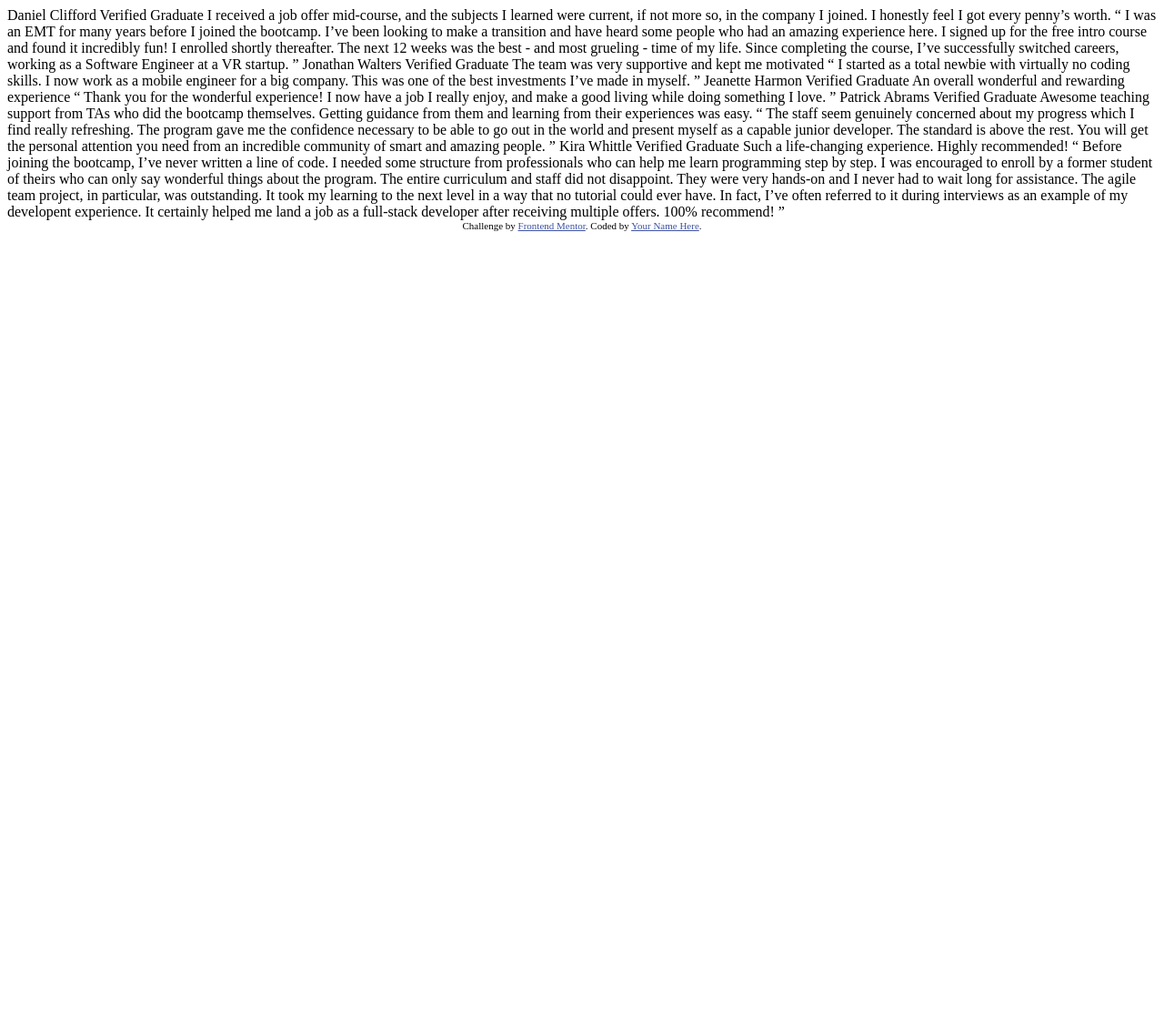
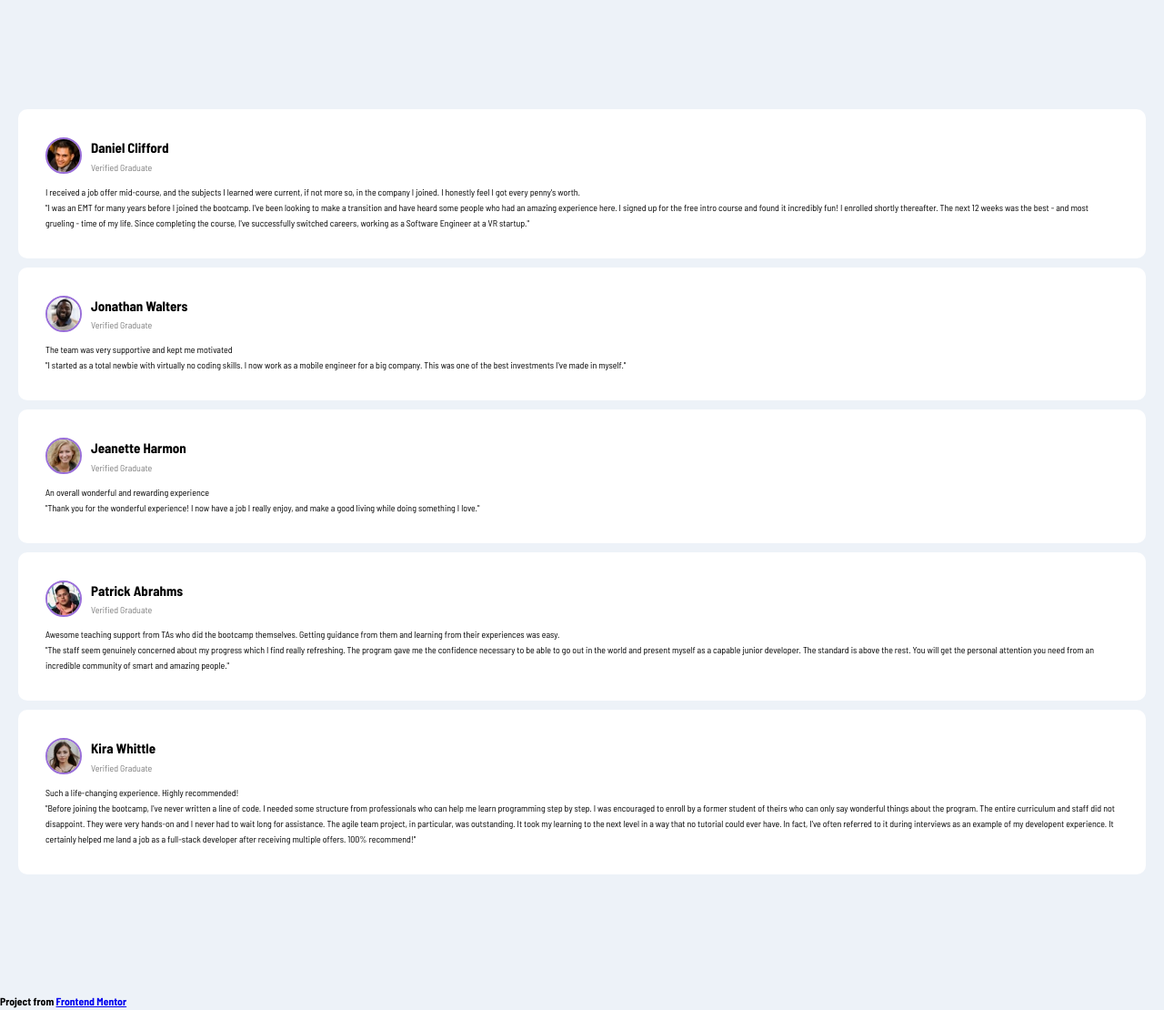
Before and after one commit to mfkfawas/frontendmentor.io-challenge-CSS-grid, a plain HTML site: page index.html in a window 1280 px wide. Shown: the whole page at 91% size. Before the commit the page ends 800 px from the top, so only its background shows below. Drawn offline with Linux system fonts and the light colour scheme.

Commit message:
done basic card decoration

```diff
--- a/index.html
+++ b/index.html
@@ -1,76 +1,162 @@
 <!DOCTYPE html>
 <html lang="en">
-<head>
-  <meta charset="UTF-8">
-  <meta name="viewport" content="width=device-width, initial-scale=1.0"> <!-- displays site properly based on user's device -->
+  <head>
+    <meta charset="UTF-8" />
+    <meta http-equiv="X-UA-Compatible" content="IE=edge" />
+    <meta
+      name="viewport"
+      content="width=device-width, initial-scale=1.0"
+    />
+    <link rel="stylesheet" href="/style.css" />
+    <title>Testimonials</title>
+  </head>
+  <body>
+    <div class="testimonials">
+      <div class="card card--bg-purple">
+        <header class="card__header">
+          <img
+            src="images/image-daniel.jpg"
+            class="card__img"
+            alt=""
+          />
+          <div>
+            <h3>Daniel Clifford</h3>
+            <p>Verified Graduate</p>
+          </div>
+        </header>
+        <p class="card__lead">
+          I received a job offer mid-course, and the subjects I
+          learned were current, if not more so, in the company I
+          joined. I honestly feel I got every penny's worth.
+        </p>
+        <p class="card__quote">
+          "I was an EMT for many years before I joined the
+          bootcamp. I've been looking to make a transition and
+          have heard some people who had an amazing experience
+          here. I signed up for the free intro course and found
+          it incredibly fun! I enrolled shortly thereafter. The
+          next 12 weeks was the best - and most grueling - time
+          of my life. Since completing the course, I've
+          successfully switched careers, working as a Software
+          Engineer at a VR startup."
+        </p>
+      </div>
 
-  <link rel="icon" type="image/png" sizes="32x32" href="./images/favicon-32x32.png">
+      <div class="card card--bg-gray-blue">
+        <header class="card__header">
+          <img
+            src="images/image-jonathan.jpg"
+            class="card__img"
+            alt=""
+          />
+          <div>
+            <h3>Jonathan Walters</h3>
+            <p>Verified Graduate</p>
+          </div>
+        </header>
+        <p class="card__lead">
+          The team was very supportive and kept me motivated
+        </p>
+        <p class="card__quote">
+          "I started as a total newbie with virtually no coding
+          skills. I now work as a mobile engineer for a big
+          company. This was one of the best investments I've made
+          in myself."
+        </p>
+      </div>
 
-  <title>Frontend Mentor | [Challenge Name Here]</title>
+      <div class="card">
+        <header class="card__header">
+          <img
+            src="images/image-jeanette.jpg"
+            class="card__img"
+            alt=""
+          />
+          <div>
+            <h3>Jeanette Harmon</h3>
+            <p>Verified Graduate</p>
+          </div>
+        </header>
+        <p class="card__lead">
+          An overall wonderful and rewarding experience
+        </p>
+        <p class="card__quote">
+          "Thank you for the wonderful experience! I now have a
+          job I really enjoy, and make a good living while doing
+          something I love."
+        </p>
+      </div>
 
-  <!-- Feel free to remove these styles or customise in your own stylesheet 👍 -->
-  <style>
-    .attribution { font-size: 11px; text-align: center; }
-    .attribution a { color: hsl(228, 45%, 44%); }
-  </style>
-</head>
-<body>
-  Daniel Clifford
-  Verified Graduate
+      <div class="card card--bg-black-blue">
+        <header class="card__header">
+          <img
+            src="images/image-patrick.jpg"
+            class="card__img"
+            alt=""
+          />
+          <div>
+            <h3>Patrick Abrahms</h3>
+            <p>Verified Graduate</p>
+          </div>
+        </header>
+        <p class="card__lead">
+          Awesome teaching support from TAs who did the bootcamp
+          themselves. Getting guidance from them and learning
+          from their experiences was easy.
+        </p>
+        <p class="card__quote">
+          "The staff seem genuinely concerned about my progress
+          which I find really refreshing. The program gave me the
+          confidence necessary to be able to go out in the world
+          and present myself as a capable junior developer. The
+          standard is above the rest. You will get the personal
+          attention you need from an incredible community of
+          smart and amazing people."
+        </p>
+      </div>
 
-  I received a job offer mid-course, and the subjects I learned were current, if not more so,
-  in the company I joined. I honestly feel I got every penny’s worth.
+      <div class="card">
+        <header class="card__header">
+          <img
+            src="images/image-kira.jpg"
+            class="card__img"
+            alt=""
+          />
+          <div>
+            <h3>Kira Whittle</h3>
+            <p>Verified Graduate</p>
+          </div>
+        </header>
+        <p class="card__lead">
+          Such a life-changing experience. Highly recommended!
+        </p>
+        <p class="card__quote">
+          "Before joining the bootcamp, I've never written a line
+          of code. I needed some structure from professionals who
+          can help me learn programming step by step. I was
+          encouraged to enroll by a former student of theirs who
+          can only say wonderful things about the program. The
+          entire curriculum and staff did not disappoint. They
+          were very hands-on and I never had to wait long for
+          assistance. The agile team project, in particular, was
+          outstanding. It took my learning to the next level in a
+          way that no tutorial could ever have. In fact, I've
+          often referred to it during interviews as an example of
+          my developent experience. It certainly helped me land a
+          job as a full-stack developer after receiving multiple
+          offers. 100% recommend!"
+        </p>
+      </div>
+    </div>
 
-  “ I was an EMT for many years before I joined the bootcamp. I’ve been looking to make a
-  transition and have heard some people who had an amazing experience here. I signed up
-  for the free intro course and found it incredibly fun! I enrolled shortly thereafter.
-  The next 12 weeks was the best - and most grueling - time of my life. Since completing
-  the course, I’ve successfully switched careers, working as a Software Engineer at a VR startup. ”
-
-  Jonathan Walters
-  Verified Graduate
-
-  The team was very supportive and kept me motivated
-
-  “ I started as a total newbie with virtually no coding skills. I now work as a mobile engineer
-  for a big company. This was one of the best investments I’ve made in myself. ”
-
-  Jeanette Harmon
-  Verified Graduate
-
-  An overall wonderful and rewarding experience
-
-  “ Thank you for the wonderful experience! I now have a job I really enjoy, and make a good living
-  while doing something I love. ”
-
-  Patrick Abrams
-  Verified Graduate
-
-  Awesome teaching support from TAs who did the bootcamp themselves. Getting guidance from them and
-  learning from their experiences was easy.
-
-  “ The staff seem genuinely concerned about my progress which I find really refreshing. The program
-  gave me the confidence necessary to be able to go out in the world and present myself as a capable
-  junior developer. The standard is above the rest. You will get the personal attention you need from
-  an incredible community of smart and amazing people. ”
-
-  Kira Whittle
-  Verified Graduate
-
-  Such a life-changing experience. Highly recommended!
-
-  “ Before joining the bootcamp, I’ve never written a line of code. I needed some structure from
-  professionals who can help me learn programming step by step. I was encouraged to enroll by a former
-  student of theirs who can only say wonderful things about the program. The entire curriculum and staff
-  did not disappoint. They were very hands-on and I never had to wait long for assistance. The agile team
-  project, in particular, was outstanding. It took my learning to the next level in a way that no tutorial
-  could ever have. In fact, I’ve often referred to it during interviews as an example of my developent
-  experience. It certainly helped me land a job as a full-stack developer after receiving multiple offers.
-  100% recommend! ”
-
-  <div class="attribution">
-    Challenge by <a href="https://www.frontendmentor.io?ref=challenge" target="_blank">Frontend Mentor</a>.
-    Coded by <a href="#">Your Name Here</a>.
-  </div>
-</body>
+    <footer>
+      <h3>
+        Project from
+        <a
+          href="https://www.frontendmentor.io/challenges/testimonials-grid-section-Nnw6J7Un7"
+          >Frontend Mentor</a
+        >
+      </h3>
+    </footer>
+  </body>
 </html>
--- /dev/null
+++ b/style.css
@@ -0,0 +1,53 @@
+@import url('https://fonts.googleapis.com/css2?family=Barlow+Semi+Condensed:wght@200;300;400;700&display=swap');
+
+* {
+  box-sizing: border-box;
+  margin: 0;
+  padding: 0;
+}
+
+html {
+  font-size: 62.5%;
+}
+
+body {
+  background: #edf2f8;
+  font-family: 'Barlow Semi Condensed', sans-serif;
+  line-height: 1.7;
+}
+
+.testimonials {
+  max-width: 144rem;
+  margin: 10rem auto;
+  padding: 2rem;
+}
+
+.card {
+  background: #fff;
+  border-radius: 1rem;
+  padding: 3rem;
+  box-shadow: 0 5rem 10rem (17, 12, 46, 0.15);
+  margin-bottom: 1rem;
+}
+
+.card__header {
+  display: flex;
+  align-items: center;
+  margin-bottom: 1rem;
+}
+
+.card__header h3 {
+  font-size: 1.5rem;
+}
+
+.card__header p {
+  opacity: 50%;
+}
+
+.card__img {
+  width: 4rem;
+  height: 4rem;
+  border-radius: 50%;
+  border: 2px solid #996ed9;
+  margin-right: 1rem;
+}
```
